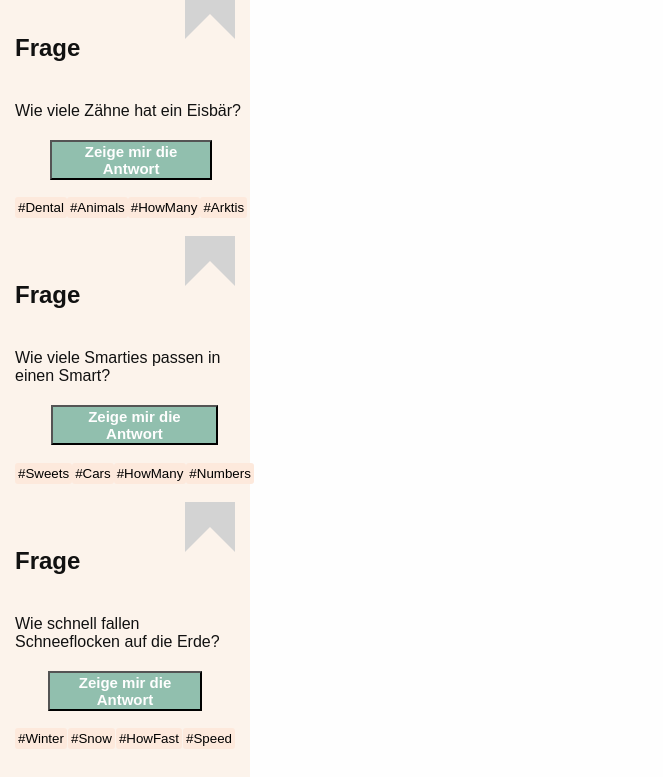
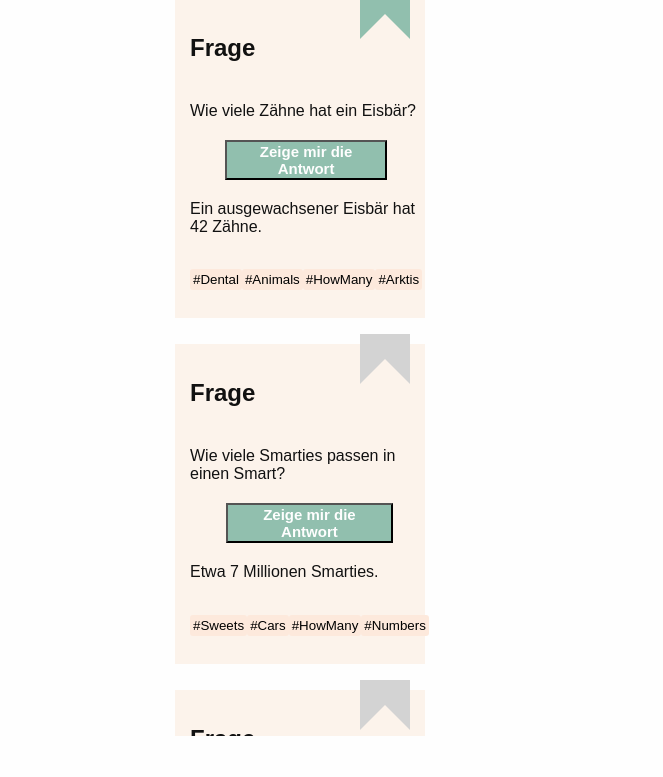
Before and after one commit to frederikebruendermann/quiz-app, a website built with Vite: page src/index.html in a window 1280 px wide. Shown: the part 64-841 px from the top of the page, without its empty margins (0-663 px from the left). After the commit the page ends 800 px from the top, so only its background shows below. Built offline with nearby package versions, Linux system fonts and the light colour scheme.

Commit message:
Add HTML Creator, profile, bookmark

```diff
--- a/src/index.html
+++ b/src/index.html
@@ -16,11 +16,12 @@
     <header class="app-header">
       <h1 class="app-header__heading">Quiz App</h1>
     </header>
-    <main>
+    <main class="app-main">
       <section class="card">
         <h2 class="card__question">Frage</h2>
         <p class="card__answer">Wie viele Zähne hat ein Eisbär?</p>
         <button class="card__button">Zeige mir die Antwort</button>
+        <p class="card__answer">Ein ausgewachsener Eisbär hat 42 Zähne.</p>
         <ul class="card__tag-list">
           <li>#Dental</li>
           <li>#Animals</li>
@@ -29,7 +30,7 @@
         </ul>
         <div
           role="button"
-          class="card__bookmark"
+          class="card__bookmark card__bookmark--selected"
           aria-label="Add bookmark"
         ></div>
       </section>
@@ -38,6 +39,7 @@
         <h2 class="card__question">Frage</h2>
         <p class="card__answer">Wie viele Smarties passen in einen Smart?</p>
         <button class="card__button">Zeige mir die Antwort</button>
+        <p class="card__answer">Etwa 7 Millionen Smarties.</p>
         <ul class="card__tag-list">
           <li>#Sweets</li>
           <li>#Cars</li>
@@ -57,6 +59,7 @@
           Wie schnell fallen Schneeflocken auf die Erde?
         </p>
         <button class="card__button">Zeige mir die Antwort</button>
+        <p class="card__answer">Schneeflocken sinken mit 1,8 km/h.</p>
         <ul class="card__tag-list">
           <li>#Winter</li>
           <li>#Snow</li>
```
Also changed, not shown: src/bookmark.html (+5 -1 lines), src/creator.html (+5 -1 lines), src/profile.html (+5 -1 lines).
